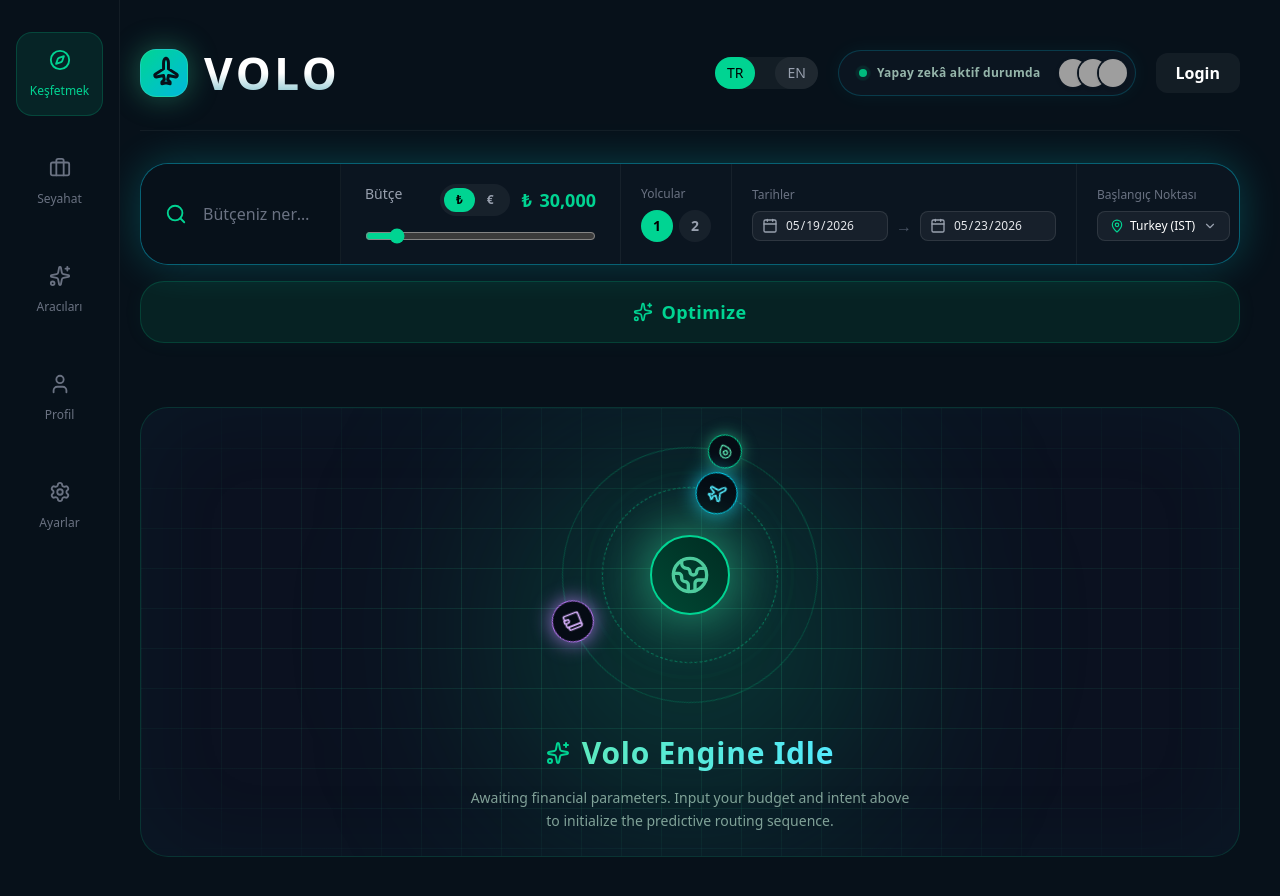
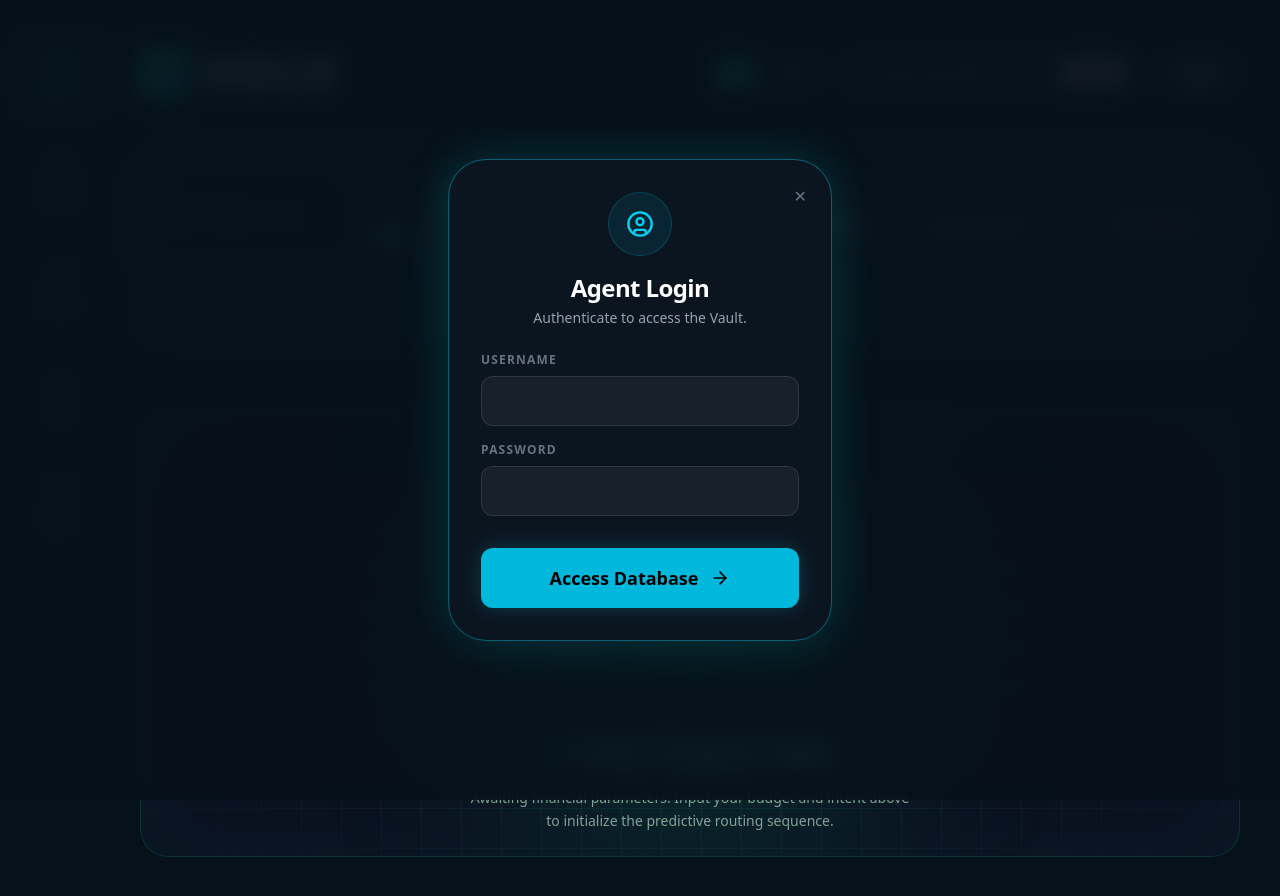
Before and after one commit to tseliasas/Volo, a Next.js app in the folder frontend/: page / in a window 1280 px wide. Both pictures are taken after a click on the button "Login". Built offline with nearby package versions, Linux system fonts and the light colour scheme; grey boxes are pictures that could not be loaded.

Commit message:
Final commit

```diff
--- a/frontend/app/itineraries/page.tsx
+++ b/frontend/app/itineraries/page.tsx
@@ -24,15 +24,17 @@ export default function ItinerariesPage() {
   useEffect(() => {
     const fetchBookings = async () => {
       const userId = localStorage.getItem("volo_userId");
+      const apiUrl = process.env.NEXT_PUBLIC_DB_API_URL || "http://localhost:5088";
 
       if (!userId) {
         router.push("/");
         return;
       }
 
+
       try {
         // Attempting to hit your C# Booking Ledger endpoint
-        const response = await fetch(`http://localhost:5088/api/booking/user/${userId}`);
+        const response = await fetch(`${apiUrl}/api/booking/user/${userId}`);
 
         if (response.ok) {
           const data = await response.json();
--- a/frontend/app/page.tsx
+++ b/frontend/app/page.tsx
@@ -182,6 +182,45 @@ export default function Home() {
           <VoloIdleState />
         )}
       </div>
+      {/* PASTE THIS ENTIRE MODAL BLOCK HERE */}
+      {showLoginModal && (
+        <div className="fixed inset-0 bg-[#07111A]/90 backdrop-blur-md flex items-center justify-center p-6 z-[100] animate-in fade-in duration-200">
+          <div className="max-w-sm w-full bg-[#0B1520] border border-cyan-400/40 rounded-[38px] p-8 shadow-[0_0_50px_rgba(0,255,255,0.15)] relative">
+            <button onClick={() => setShowLoginModal(false)} className="absolute top-6 right-6 text-gray-500 hover:text-white transition-colors">✕</button>
+
+            <div className="flex flex-col items-center text-center mb-6">
+              <div className="w-16 h-16 rounded-full bg-cyan-500/10 flex items-center justify-center mb-4 border border-cyan-500/20">
+                <UserCircle size={28} className="text-cyan-400" />
+              </div>
+              <h2 className="text-2xl font-black tracking-tight text-white">Agent Login</h2>
+              <p className="text-gray-400 text-sm mt-1">Authenticate to access the Vault.</p>
+            </div>
+
+            <form onSubmit={handleAuthSubmit} className="flex flex-col gap-4">
+              <div>
+                <label className="text-xs text-gray-500 uppercase tracking-widest font-bold mb-2 block">Username</label>
+                <input type="text" value={authUsername} onChange={(e) => setAuthUsername(e.target.value)} className="w-full bg-white/5 border border-white/10 rounded-xl p-3 text-white focus:border-cyan-400 focus:outline-none transition-colors" required />
+              </div>
+              <div>
+                <label className="text-xs text-gray-500 uppercase tracking-widest font-bold mb-2 block">Password</label>
+                <input type="password" value={authPassword} onChange={(e) => setAuthPassword(e.target.value)} className="w-full bg-white/5 border border-white/10 rounded-xl p-3 text-white focus:border-cyan-400 focus:outline-none transition-colors" required />
+              </div>
+
+              {modalMessage && (
+                <p className={`text-sm font-semibold text-center mt-2 py-3 rounded-xl border ${modalMessage.toLowerCase().includes("failed") || modalMessage.toLowerCase().includes("incorrect") ? "bg-red-500/10 text-red-400 border-red-500/20" : "bg-emerald-400/10 text-emerald-400 border-emerald-400/20"}`}>
+                  {modalMessage}
+                </p>
+              )}
+
+              <button type="submit" disabled={modalLoading} className="mt-4 flex items-center justify-center gap-3 w-full py-4 rounded-xl bg-cyan-500 hover:bg-cyan-400 disabled:bg-gray-600 text-black font-bold text-lg transition-all shadow-[0_0_20px_rgba(34,211,238,0.2)]">
+                {modalLoading ? <Loader2 className="animate-spin" /> : "Access Database"}
+                {!modalLoading && <ArrowRight size={20} />}
+              </button>
+            </form>
+          </div>
+        </div>
+      )}
+      {/* END OF MODAL BLOCK */}
     </div>
   );
 }
--- a/frontend/app/profile/page.tsx
+++ b/frontend/app/profile/page.tsx
@@ -25,8 +25,9 @@ export default function ProfilePage() {
 
       try {
         console.log(`Pinging C# Database for User ID: ${userId}...`);
+        const apiUrl = process.env.NEXT_PUBLIC_DB_API_URL || "http://localhost:5088";
 
-        const response = await fetch(`http://localhost:5088/api/user/${userId}`, {
+        const response = await fetch(`${apiUrl}/api/user/${userId}`, {
           method: "GET",
           headers: { "Content-Type": "application/json" }
         });
--- a/frontend/app/settings/page.tsx
+++ b/frontend/app/settings/page.tsx
@@ -42,11 +42,12 @@ export default function SettingsPage() {
 
     setIsDeleting(true);
     const userId = localStorage.getItem("volo_userId");
+    const apiUrl = process.env.NEXT_PUBLIC_DB_API_URL || "http://localhost:5088";
 
     try {
       if (userId) {
         // Send execution order to C# Engine
-        await fetch(`http://localhost:5088/api/user/${userId}`, { method: "DELETE" });
+        await fetch(`${apiUrl}/api/user/${userId}`, { method: "DELETE" });
       }
     } catch (error) {
       console.warn("C# Engine Offline. Proceeding with local memory wipe.");
```
